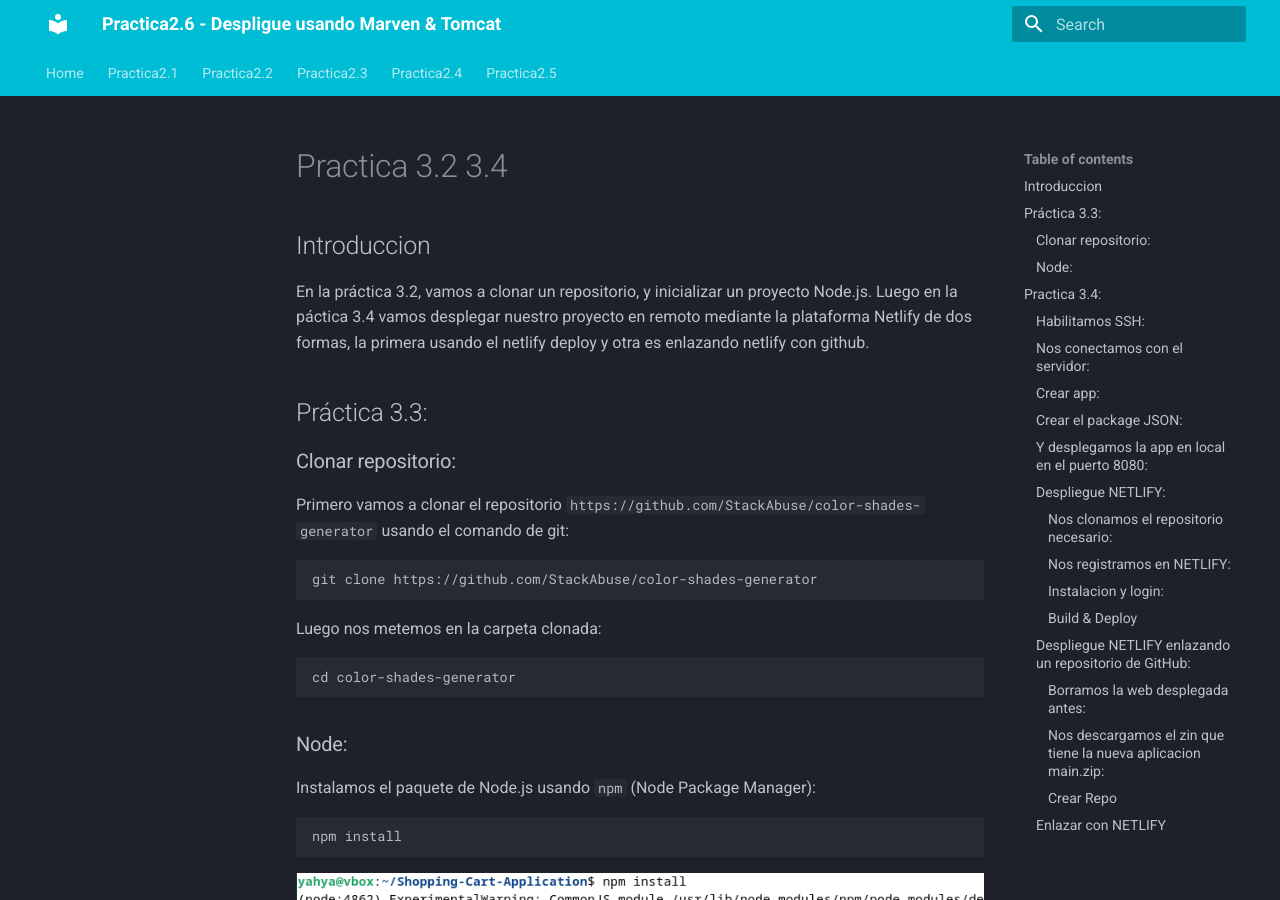
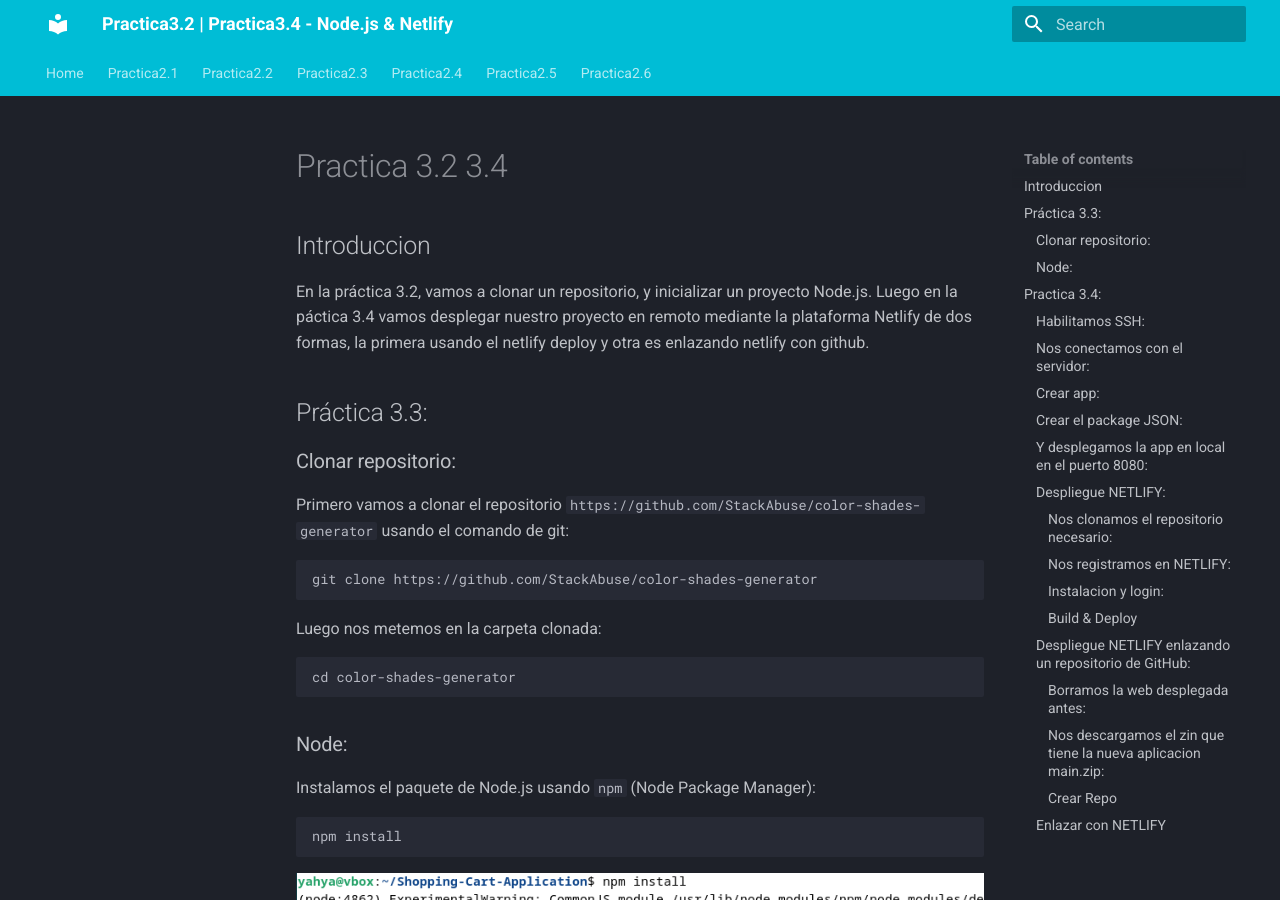
Before and after one commit to Yahyalimouni/practica3.4, an MkDocs documentation site: the page built from docs/index.md, in a window 1280 px wide and 900 px high. Built offline with MkDocs 1.6.1 and Material for MkDocs 9.7.7, drawn with Linux system fonts in a browser that asks for light colours.

Commit message:
Modifying indeex.md

```diff
--- a/mkdocs.yml
+++ b/mkdocs.yml
@@ -1,4 +1,4 @@
-site_name: Practica2.6 - Despligue usando Marven & Tomcat
+site_name: Practica3.2 | Practica3.4 - Node.js & Netlify
 nav:
   - Home: https://yahyalimouni.github.io
   - Practica2.1: https://yahyalimouni.github.io/practica2/
@@ -6,13 +6,14 @@
   - Practica2.3: https://yahyalimouni.github.io/practica2.3/
   - Practica2.4: https://yahyalimouni.github.io/practica2.4/
   - Practica2.5: https://yahyalimouni.github.io/practica2.5/
+  - Practica2.6: https://yahyalimouni.github.io/practica2.6/
 
 
 theme:
-  name: material  # Use Material theme for MkDocs
+  name: material
   features:
-    - navigation.tabs  # Enable tab navigation
-    - navigation.top  # Show navigation at the top
+    - navigation.tabs
+    - navigation.top
     - search.highlight
     - search.share
     - navigation.tracking
```
